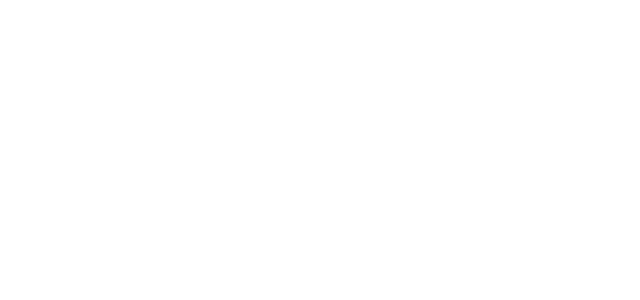
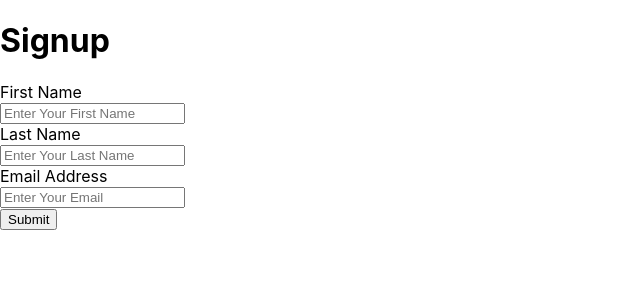
Before and after one commit to mangala-karunarathne/React-from-zero, a React (Create React App) app: page /yupformik in a window 1280 px wide. Before the commit this address had no page. Shown: the top 300 px of the page, without its empty margins (0-640 px from the left). Built offline with nearby package versions, Linux system fonts and the light colour scheme.

Commit message:
Login - formik and yup

```diff
--- a/src/App.js
+++ b/src/App.js
@@ -12,6 +12,7 @@
 import BasicButtons from './MaterialUI/basicbuttons'
 import BasicModal from './MaterialUI/modal';
 import SignupForm from './Login/Formic/formic';
+import ValidationSchemaExample from './Login/Formic/yupFormik';
 
 
 
@@ -34,7 +35,7 @@
         <Route exact path='/basicbuttons' element={<BasicButtons/>}/>
         <Route exact path='/basicmodal' element={<BasicModal/>}/>
         <Route exact path='/formik' element={<SignupForm/>}/>
-
+        <Route exact path='/yupformik' element={<ValidationSchemaExample/>}/>
       </Routes>
 
     </div>
--- /dev/null
+++ b/src/Login/Formic/yupFormik.js
@@ -0,0 +1,62 @@
+import React from 'react';
+import { Formik, Form, Field } from 'formik';
+import * as Yup from 'yup';
+
+const SignupSchema = Yup.object().shape({
+  firstName: Yup.string()
+    .min(2, 'Too Short!')
+    .max(50, 'Too Long!')
+    .required('Required'),
+  lastName: Yup.string()
+    .min(2, 'Too Short!')
+    .max(50, 'Too Long!')
+    .required('Required'),
+  email: Yup.string().email('Invalid email').required('Required'),
+});
+
+const ValidationSchemaExample = () => (
+  <div>
+    <h1>Signup</h1>
+    <Formik
+      initialValues={{
+        firstName: '',
+        lastName: '',
+        email: '',
+      }}
+      validationSchema={SignupSchema}
+      onSubmit={values => {
+        // same shape as initial values
+        console.log(values);
+      }}
+    >
+      {({ errors, touched }) => (
+        <Form>
+            <div> First Name </div>
+            <div>
+                <Field name="firstName" placeholder="Enter Your First Name"/>
+                    {errors.firstName && touched.firstName ? (<div>{errors.firstName}</div>) : null}
+            </div>
+            <div> Last Name </div>
+            <div>
+                <Field name="lastName" placeholder="Enter Your Last Name"/>
+                    {errors.lastName && touched.lastName ? (<div>{errors.lastName}</div>) : null}
+            </div>
+            <div> Email Address </div>
+            <div>
+                <Field name="email" type="email" placeholder="Enter Your Email" />
+                    {errors.email && touched.email ? <div>{errors.email}</div> : null}
+            </div>
+            <div></div>
+            <div>
+                <button type="submit">Submit</button>
+            </div>
+
+        </Form>
+
+
+      )}
+    </Formik>
+  </div>
+);
+
+export default ValidationSchemaExample;
```
